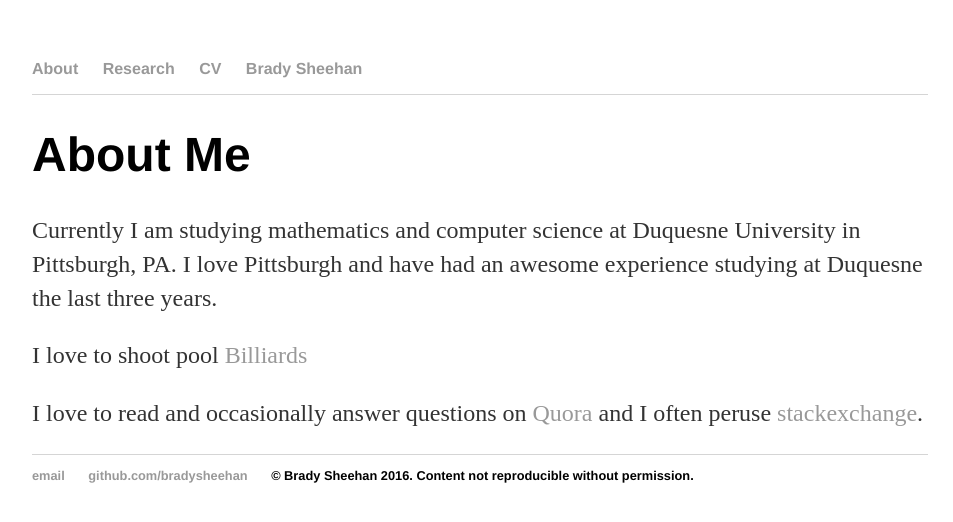
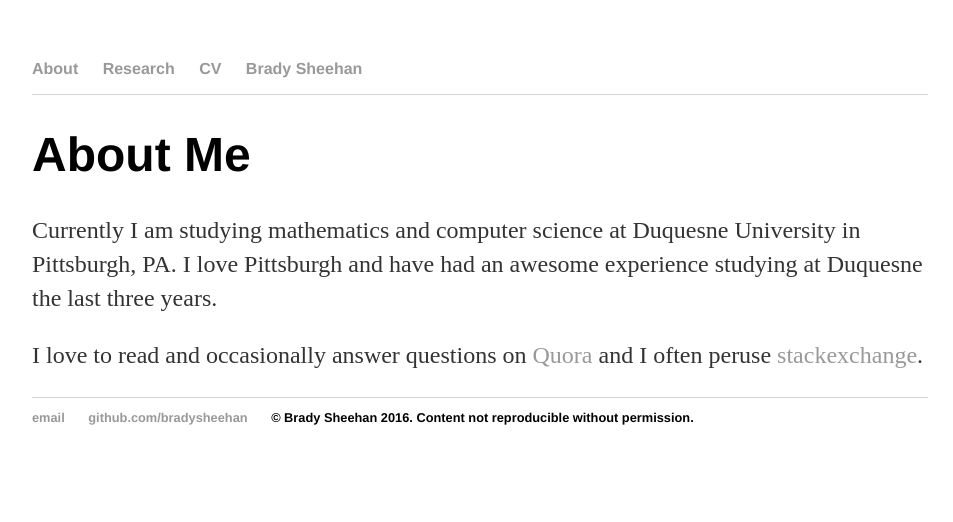
Before and after one commit to BradySheehan/bradysheehan, a Jekyll site: the page built from about/index.html, in a window 1280 px wide. Shown: the top 522 px of the page, without its empty margins (160-1113 px from the left). Built offline with Jekyll 4.4.1, drawn with Linux system fonts in a browser that asks for light colours.

Commit message:
removed unfinished paragraph from about

```diff
--- a/about/index.html
+++ b/about/index.html
@@ -7,8 +7,8 @@ title: Brady Sheehan, About Me
 	<h1>About Me</h1>
 	<p> Currently I am studying mathematics and computer science at Duquesne University in Pittsburgh, PA. I love Pittsburgh and have had an awesome experience studying at Duquesne the last three years. </p>
 
-	<p>I love to shoot pool <a href=/about/billiards.html>Billiards</a></p>
-
+<!-- 	<p>I love to shoot pool <a href=/about/billiards.html>Billiards</a></p>
+ -->
 	<p> I love to read and occasionally answer questions on <a href="https://www.quora.com/profile/Brady-Sheehan-1">Quora</a> and I often peruse <a href="http://stackexchange.com/users/3676509/brady-sheehan?tab=accounts" >stackexchange</a>. </p>
 
 </div><!-- /.blurb -->
```
